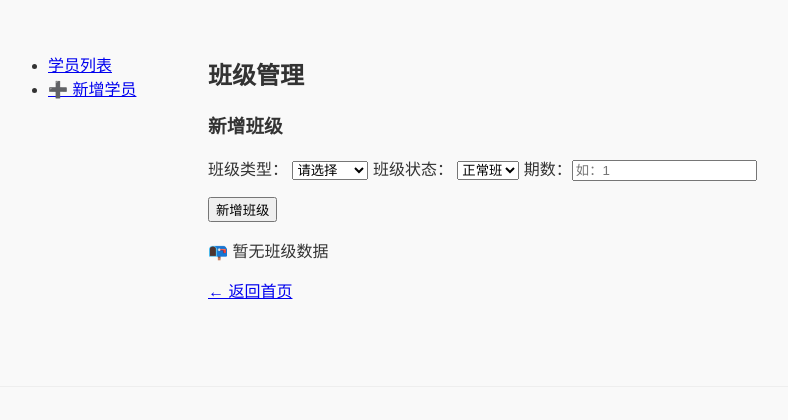
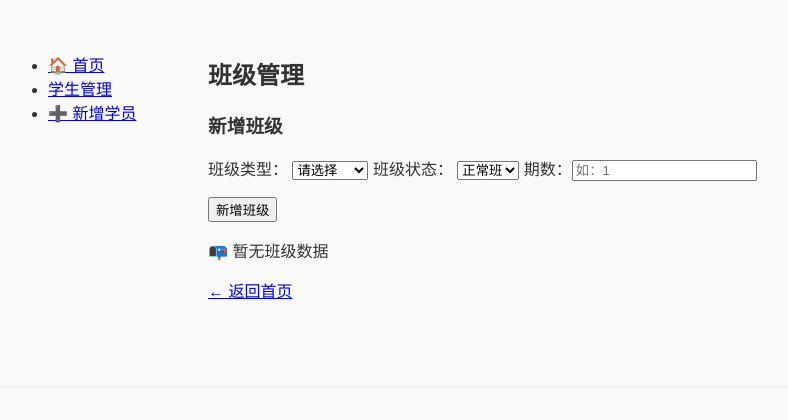
Before and after one commit to BK-Y/class-snap-tool, a Flask app: page /classes/ in a window 1280 px wide. Shown: the part 121-541 px from the top of the page, without its empty margins (56-844 px from the left). Run offline with Flask 3, Linux system fonts and the light colour scheme; data that the repository does not hold is empty.

Commit message:
Add homepage intro and include home link in sidebars; header clickable

```diff
--- a/web/templates/classes/list.html
+++ b/web/templates/classes/list.html
@@ -4,7 +4,8 @@
 
 {% block sidebar %}
 <ul>
-    <li><a href="{{ url_for('students.index') }}">学员列表</a></li>
+    <li><a href="{{ url_for('index') }}">🏠 首页</a></li>
+    <li><a href="{{ url_for('students.index') }}">学生管理</a></li>
     <li><a href="{{ url_for('students.add_student') }}">➕ 新增学员</a></li>
 </ul>
 {% endblock %}
--- a/web/templates/classes/manage_students.html
+++ b/web/templates/classes/manage_students.html
@@ -4,6 +4,7 @@
 
 {% block sidebar %}
 <ul>
+    <li><a href="{{ url_for('index') }}">🏠 首页</a></li>
     <li><a href="{{ url_for('classes.list_classes') }}">← 班级列表</a></li>
     <li><a href="{{ url_for('students.index') }}">学员列表</a></li>
 </ul>
--- a/web/templates/index.html
+++ b/web/templates/index.html
@@ -6,8 +6,10 @@
 {% block content %}
 
 <h2>欢迎使用学员表现追踪记录系统</h2>
-		<p><a href="{{ url_for('students.index') }}">学员管理</a></p>
-		<p><a href="{{ url_for('classes.list_classes') }}">班级管理</a></p>
+<p>本系统旨在协助培训机构管理学生证件、班级报名及成长记录，提供学员信息维护、班级管理及证件跟踪等功能。
+</p>
+<p><a href="{{ url_for('students.index') }}">学员管理</a></p>
+<p><a href="{{ url_for('classes.list_classes') }}">班级管理</a></p>
 
 
 {% endblock %}
--- a/web/templates/students/add.html
+++ b/web/templates/students/add.html
@@ -4,8 +4,10 @@
 
 {% block sidebar %}
 <ul>
+    <li><a href="{{ url_for('index') }}">🏠 首页</a></li>
+    <li><a href="{{ url_for('students.index') }}">学生管理</a></li>
+    <li><a href="{{ url_for('classes.list_classes') }}">🏫 班级管理</a></li>
     <li><a href="{{ url_for('students.index') }}">← 学员列表</a></li>
-    <li><a href="{{ url_for('classes.list_classes') }}">🏫 班级管理</a></li>
 </ul>
 {% endblock %}
 
--- a/web/templates/students/detail.html
+++ b/web/templates/students/detail.html
@@ -4,6 +4,9 @@
 
 {% block sidebar %}
 <ul>
+    <li><a href="{{ url_for('index') }}">🏠 首页</a></li>
+    <li><a href="{{ url_for('students.index') }}">学生管理</a></li>
+    <li><a href="{{ url_for('classes.list_classes') }}">班级管理</a></li>
     <li><a href="{{ url_for('students.index') }}">← 返回列表</a></li>
     <li><a href="#basic_info">基本信息</a></li>
     <li><a href="#class_info">班级信息</a></li>
--- a/web/templates/students/view_students.html
+++ b/web/templates/students/view_students.html
@@ -5,6 +5,8 @@
 
 {% block sidebar %}
 <ul>
+    <li><a href="{{ url_for('index') }}">🏠 首页</a></li>
+    <li><a href="{{ url_for('students.index') }}">学生管理</a></li>
     <li><a href="{{ url_for('students.add_student') }}">➕ 新增学员</a></li>
     <li><a href="{{ url_for('classes.list_classes') }}">🏫 班级管理</a></li>
 </ul>
```
